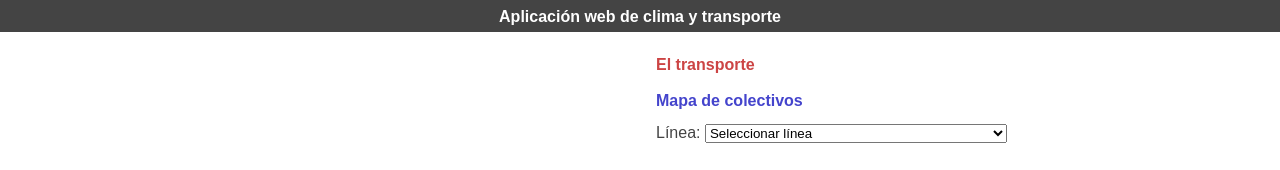
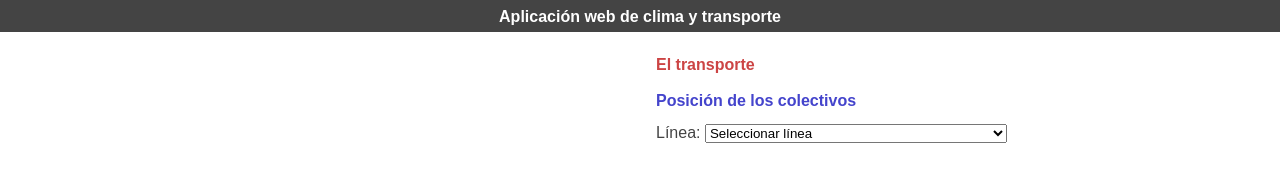
Before and after one commit to maumaco/practico-api, a React (Create React App) app: page / in a window 1280 px wide. Shown: the top 170 px of the page. Built offline with nearby package versions, Linux system fonts and the light colour scheme; the HTML template or start-up script is replaced by a standard one.

Commit message:
Se agrega el componente BusPosition en reemplazo de BusMap

```diff
--- a/src/components/BusMap.js
+++ b/src/components/BusPosition.js
@@ -21,7 +21,7 @@ export default function BusMap({ title }) {
   }
 
   return (
-    <article id="bus-map">
+    <article id="bus-position">
       <h3>{title}</h3>
 
       <p id="bus-lines">
--- a/src/components/TransportDashboard.js
+++ b/src/components/TransportDashboard.js
@@ -1,11 +1,11 @@
 // Components
 
-import BusMap from './BusMap.js';
+import BusPosition from './BusPosition.js';
 
 
 // Constants
 
-import { BUS_MAP_HEADING } from '../constants/textNodes.js';
+import { BUS_POSITION_HEADING } from '../constants/textNodes.js';
 
 
 export default function TransportDashboard({ title }) {
@@ -13,8 +13,8 @@ export default function TransportDashboard({ title }) {
     <>
       <h2>{title}</h2>
 
-      <BusMap
-        title={BUS_MAP_HEADING}
+      <BusPosition
+        title={BUS_POSITION_HEADING}
       />
     </>
   );
--- a/src/constants/textNodes.js
+++ b/src/constants/textNodes.js
@@ -1,7 +1,7 @@
 export const AIR_QUALITY_INDEX_HEADING = 'Calidad del aire';
 export const APP_HEADING = 'Aplicación web de clima y transporte';
 
-export const BUS_MAP_HEADING = 'Mapa de colectivos';
+export const BUS_POSITION_HEADING = 'Posición de los colectivos';
 
 export const ERROR_MESSAGE = 'Ha ocurrido un error. Recargá la página para mostrar la información.';
 
--- a/src/index.css
+++ b/src/index.css
@@ -314,16 +314,16 @@ section {
 }
 
 
-/* Bus map */
+/* Bus position */
 
-#bus-map {
+#bus-position {
   height: calc(100% - 2em);
 }
 
 
-/* Bus map heading */
+/* Bus position heading */
 
-#bus-map h3 {
+#bus-position h3 {
   box-sizing: border-box;
   color: #44c;
   font-size: 1em;
```
